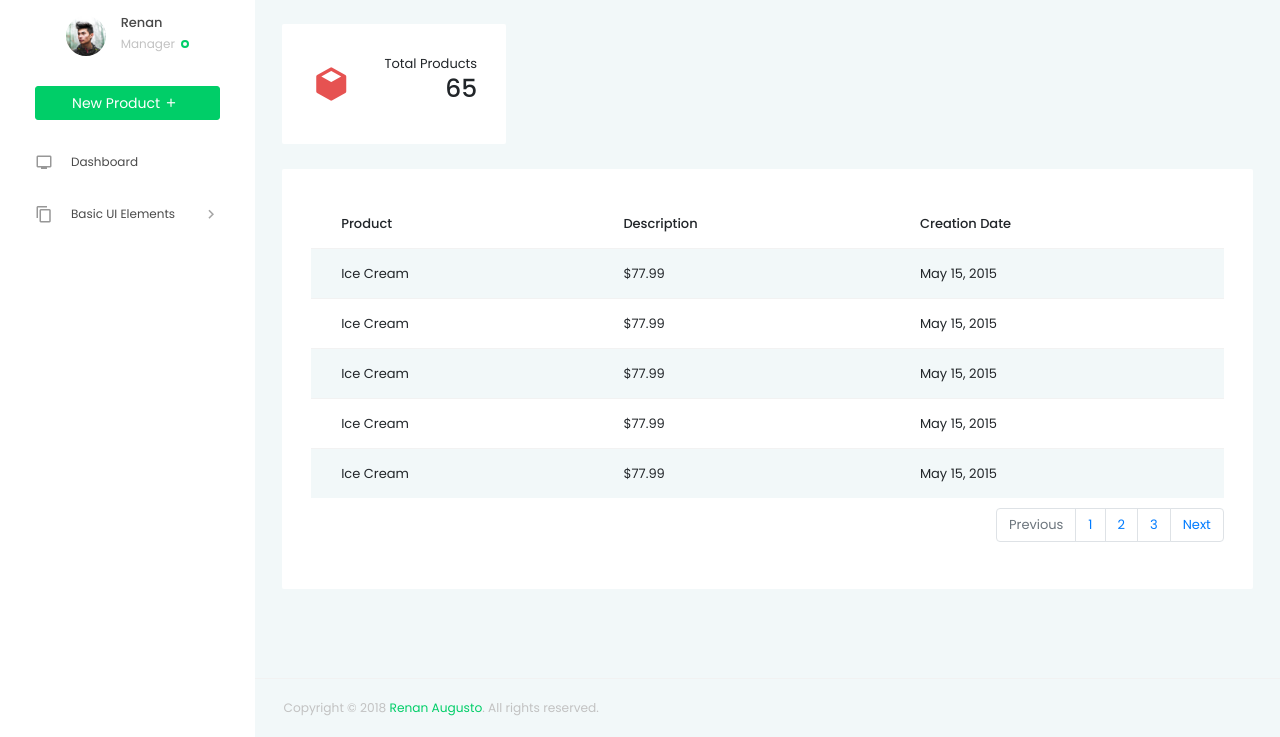
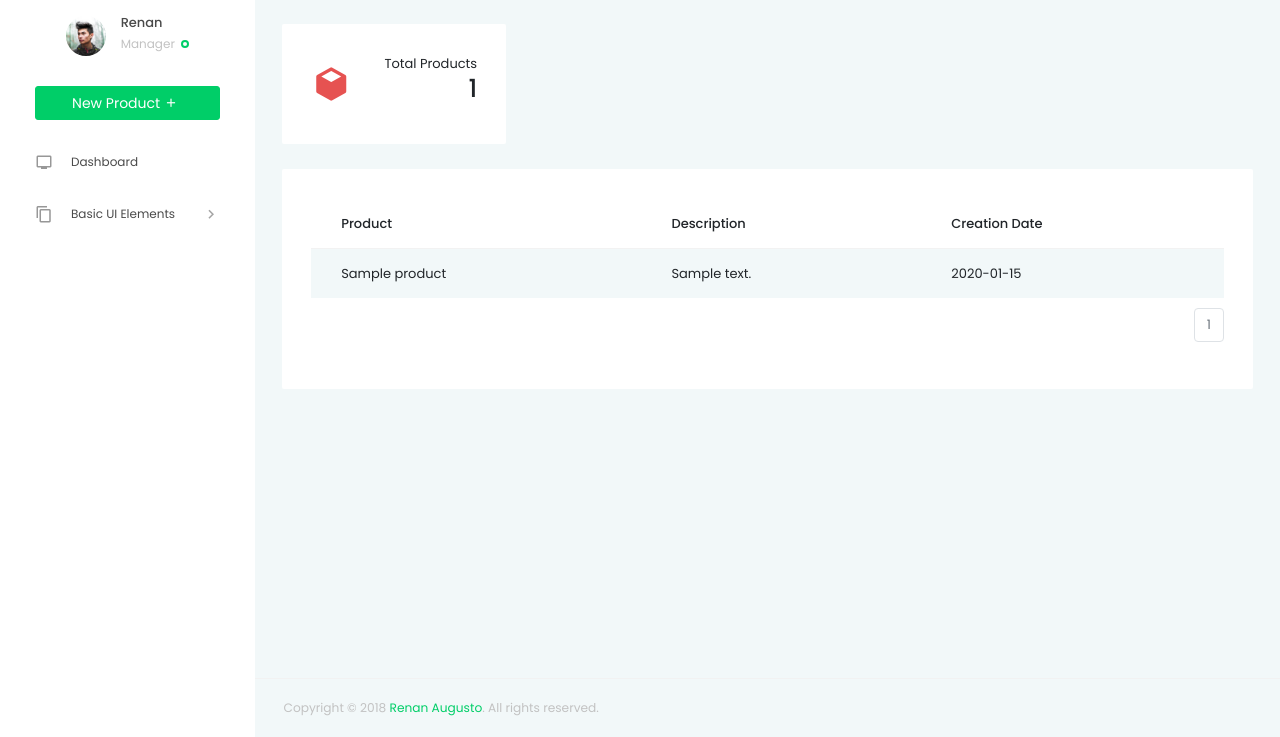
Before and after one commit to renanaugustom/flaskdemo, a Flask app: page /products/ in a window 1280 px wide. Shown: the part 63-800 px from the top of the page. Run offline with Flask 2, Linux system fonts and the light colour scheme; a user stored in the database is signed in; tables that the repository leaves empty hold one stand-in row (values such as "Sample post"); some libraries are stand-ins or nearby versions.

Commit message:
Products Pagination

```diff
--- a/productmanager/product/routes.py
+++ b/productmanager/product/routes.py
@@ -1,5 +1,5 @@
 from productmanager import db
-from flask import Blueprint, render_template, flash, redirect, url_for
+from flask import Blueprint, render_template, flash, redirect, url_for, request
 from flask_login import login_required
 from productmanager.product.forms import ProductRegisterForm
 from productmanager.product.models import Product
@@ -9,7 +9,9 @@ product_api = Blueprint('product_api', __name__, template_folder='templates')
 @product_api.route('/')
 @login_required
 def home():
-    return render_template('products.html')
+    page = request.args.get('page', 1, type=int)
+    products = Product.query.order_by(Product.date_created.desc()).paginate(page=page, per_page=5)
+    return render_template('products.html', products=products)
 
 @product_api.route('/register', methods=['GET', 'POST'])
 @login_required
--- a/productmanager/product/templates/products.html
+++ b/productmanager/product/templates/products.html
@@ -10,7 +10,7 @@
                     <div class="float-right">
                         <p class="mb-0 text-right">Total Products</p>
                         <div class="fluid-container">
-                            <h3 class="font-weight-medium text-right mb-0">65</h3>
+                            <h3 class="font-weight-medium text-right mb-0">{{products.total}}</h3>
                         </div>
                     </div>
                 </div>
@@ -39,46 +39,30 @@
                             </tr>
                         </thead>
                         <tbody>
+                            {% for product in products.items %}
                             <tr>
-                                <td>Ice Cream</td>
-                                <td> $77.99</td>
-                                <td>May 15, 2015</td>
+                                <td>{{product.name}}</td>
+                                <td>{{product.description}}</td>
+                                <td>{{product.date_created.strftime('%Y-%m-%d')}}</td>
                             </tr>
-                            <tr>
-                                <td>Ice Cream</td>
-                                <td> $77.99</td>
-                                <td>May 15, 2015</td>
-                            </tr>
-                            <tr>
-                                <td>Ice Cream</td>
-                                <td> $77.99</td>
-                                <td>May 15, 2015</td>
-                            </tr>
-                            <tr>
-                                <td>Ice Cream</td>
-                                <td> $77.99</td>
-                                <td>May 15, 2015</td>
-                            </tr>
-                            <tr>
-                                <td>Ice Cream</td>
-                                <td> $77.99</td>
-                                <td>May 15, 2015</td>
-                            </tr>
+                            {% endfor %}
                         </tbody>
                     </table>
                 </div>
                 <div style="margin-top: 10px">
                     <nav aria-label="Page navigation example">
                         <ul class="pagination justify-content-end">
-                            <li class="page-item disabled">
-                                <a class="page-link" href="#" tabindex="-1">Previous</a>
-                            </li>
-                            <li class="page-item"><a class="page-link" href="#">1</a></li>
-                            <li class="page-item"><a class="page-link" href="#">2</a></li>
-                            <li class="page-item"><a class="page-link" href="#">3</a></li>
-                            <li class="page-item">
-                                <a class="page-link" href="#">Next</a>
-                            </li>
+                            {% for page_num in products.iter_pages(left_edge=1, right_edge=1, left_current=1, right_current=2) %}
+                                {% if page_num %}
+                                    {% if products.page == page_num %}
+                                        <li class="page-item disabled"><a class="page-link" href="{{ url_for('product_api.home', page=page_num) }}">{{ page_num }}</a></li>
+                                    {% else %}
+                                        <li class="page-item"><a class="page-link" href="{{ url_for('product_api.home', page=page_num) }}">{{ page_num }}</a></li>
+                                    {% endif %}
+                                {% else %}
+                                 ...
+                                {% endif %}
+                            {% endfor %}
                         </ul>
                     </nav>
                 </div>
```
